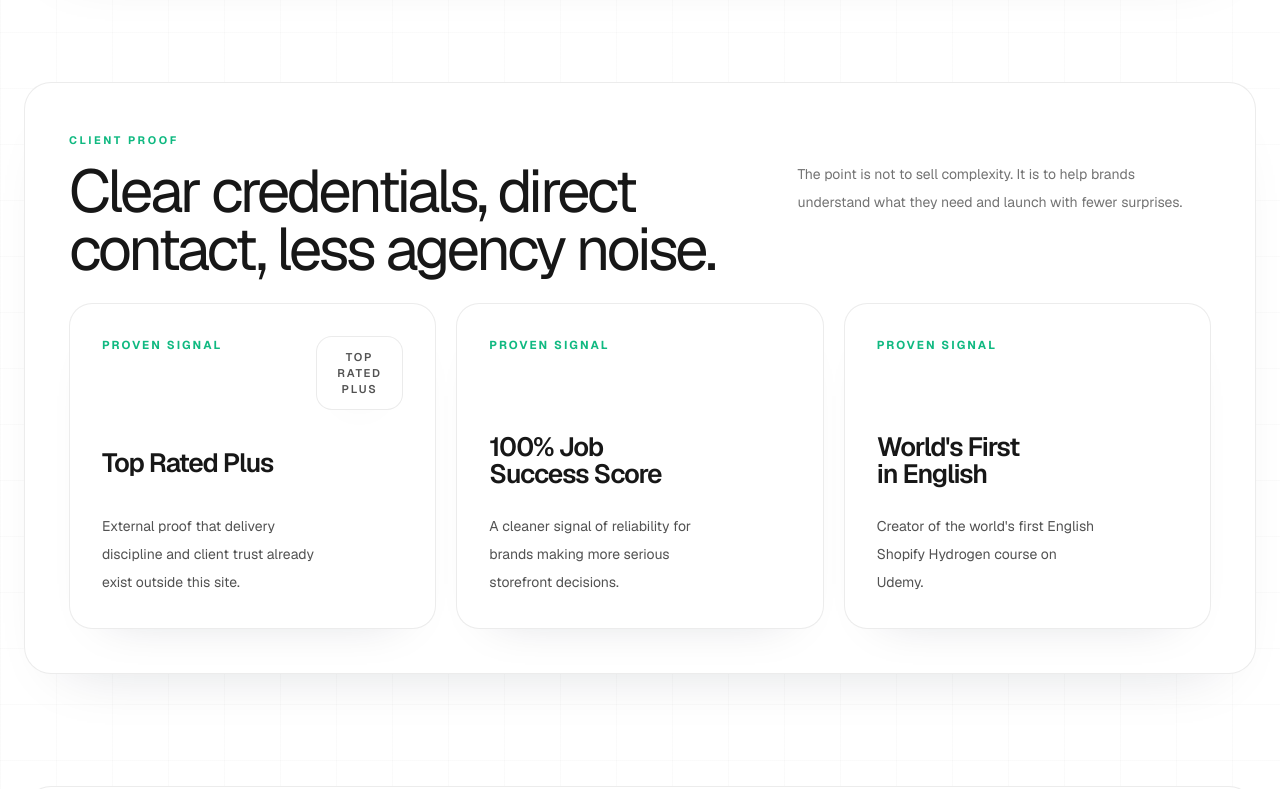
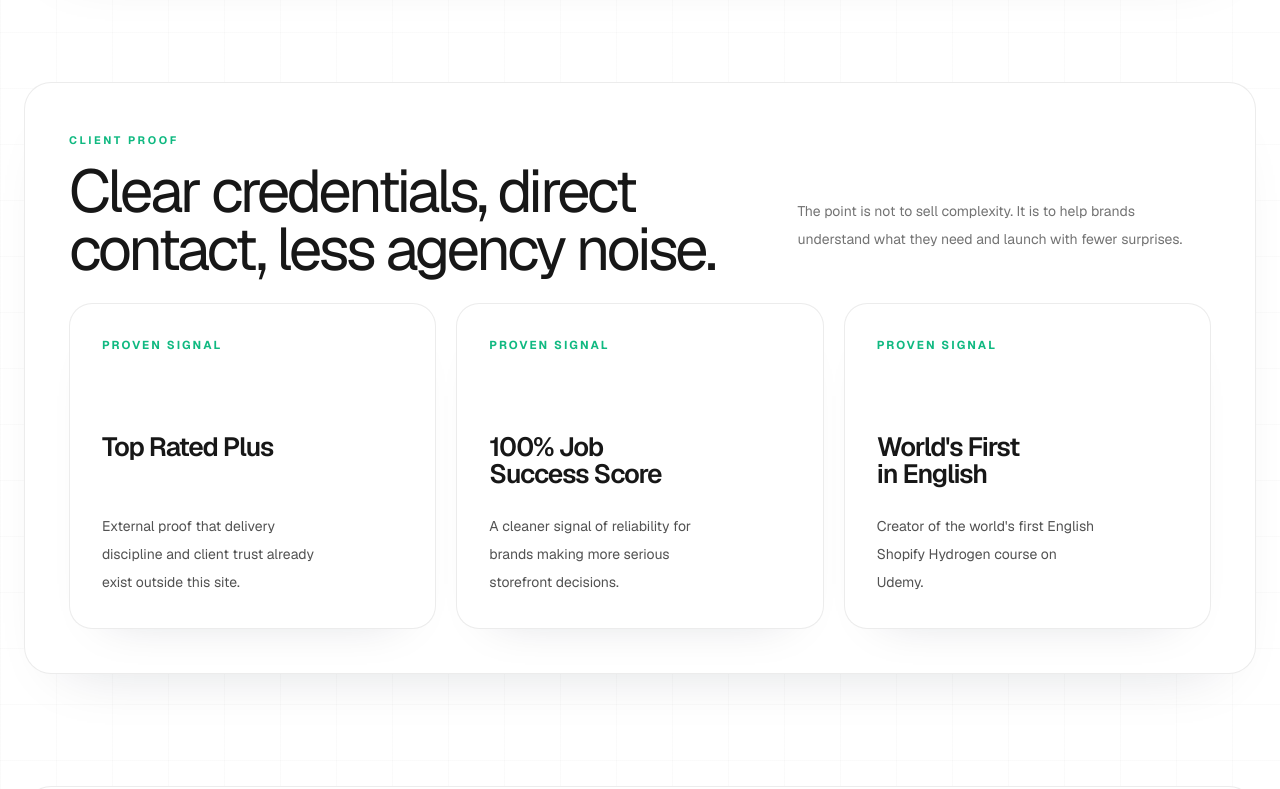
Before and after one commit to emremutlu08/hydrogenexpert, a Next.js app: page /hire-me in a window 1280 px wide. Shown: the part 1480-2269 px from the top of the page. Built offline with nearby package versions, Linux system fonts and the light colour scheme; no server answers; the database is empty.

Commit message:
Polish sitewide visual alignment

```diff
--- a/app/globals.css
+++ b/app/globals.css
@@ -64,7 +64,7 @@ a {
 }
 
 .section-header__description {
-  @apply max-w-xl text-sm leading-7 text-neutral-500 md:pt-[2.05rem];
+  @apply max-w-xl text-sm leading-7 text-neutral-500 md:pt-[4.35rem];
   text-wrap: pretty;
 }
 
--- a/app/hire-me/page.tsx
+++ b/app/hire-me/page.tsx
@@ -11,7 +11,6 @@ import { SectionHeader } from "@/components/SectionHeader";
 import { SplitFeatureSection } from "@/components/SplitFeatureSection";
 import { StatCard } from "@/components/StatCard";
 import { UdemyCourseCard } from "@/components/UdemyCourseCard";
-import { UpworkTopRatedBadge } from "@/components/UpworkTopRatedBadge";
 import { FOUNDER_STORY } from "@/lib/founder";
 import { buildMetadata } from "@/lib/seo";
 import { CLIENTS, OWNER, absoluteUrl } from "@/lib/site";
@@ -67,7 +66,7 @@ const proofCards = [
     ),
     title: "Top Rated Plus",
     body: "External proof that delivery discipline and client trust already exist outside this site.",
-    media: <UpworkTopRatedBadge size="lg" />,
+    media: null,
   },
   {
     titleNode: (
```
